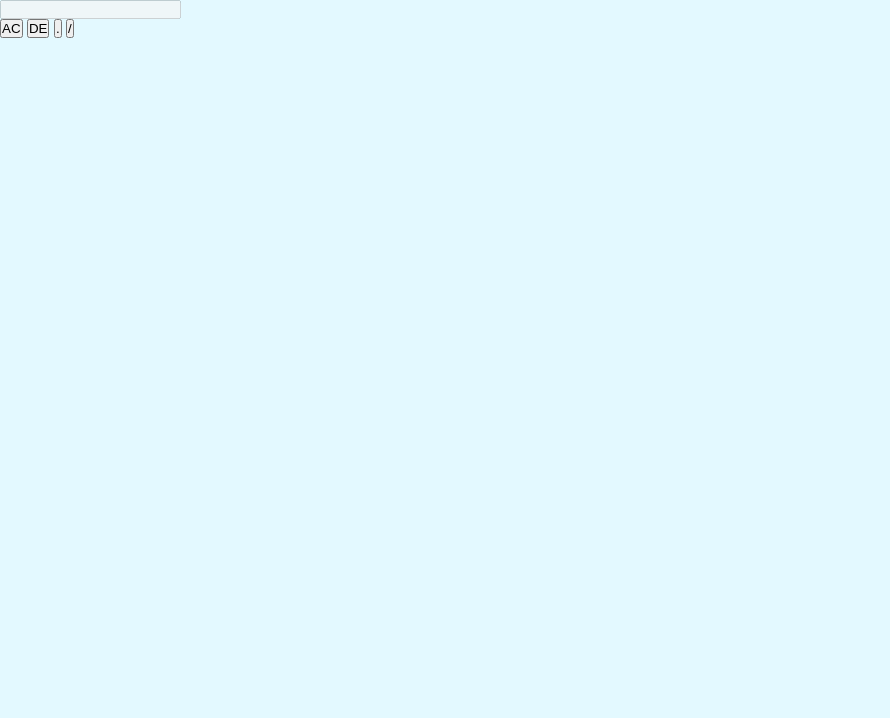
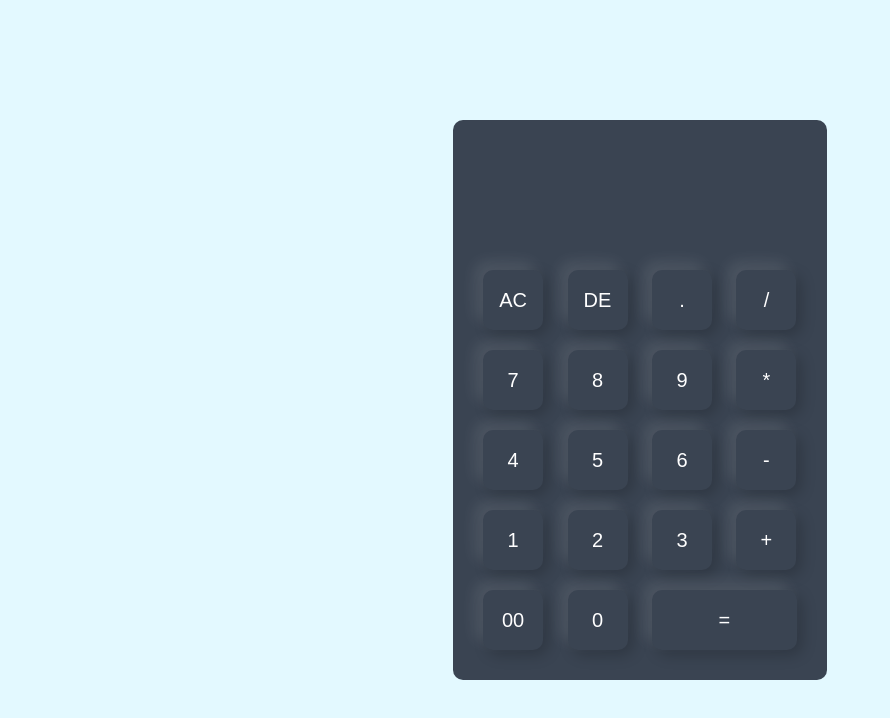
Before and after one commit to fery-blg/Feriel_APPs, a plain HTML site: page Calculatrice/index.html in a window 1280 px wide. Shown: the whole page, without its empty margins (0-890 px from the left). Drawn offline with Linux system fonts and the light colour scheme.

Commit message:
completing the calculator

```diff
--- a/Calculatrice/index.html
+++ b/Calculatrice/index.html
@@ -9,14 +9,40 @@
         <div class="container">
             <div class="calculator">
                 <form id="calculator-form">
-                    <div >
+                    <div  class="display">
                         <input type="text" name="display" disabled>
             </div>
             <div>
-                <input type="button" value="AC">
-                <input type="button" value="DE">
-                <input type="button" value="."">
-                <input type="button" value="/">
+                <input type="button" value="AC" onclick="display.value = ''">
+                <input type="button" value="DE" onclick="display.value = display.value.toString().slice(0, -1)">
+                <input type="button" value="." onclick="display.value += '.'">
+                <input type="button" value="/" onclick="display.value += '/'">
+            </div>
+            <div>
+                <input type="button" value="7" onclick="display.value += '7'">
+                <input type="button" value="8" onclick="display.value += '8'">
+                <input type="button" value="9" onclick="display.value += '9'">
+                <input type="button" value="*"  onclick="display.value += '*'">
+            </div>
+            <div>
+                <input type="button" value="4" onclick="display.value += '4'">
+                <input type="button" value="5" onclick="display.value += '5'">
+                <input type="button" value="6" onclick="display.value += '6'">
+                <input type="button" value="-" onclick="display.value += '-'">
+            </div>
+            <div>
+                <input type="button" value="1" onclick="display.value += '1'">
+                <input type="button" value="2" onclick="display.value += '2'">
+                <input type="button" value="3" onclick="display.value += '3'">
+                <input type="button" value="+" onclick="display.value += '+'">
+            </div>
+             <div>
+                <input type="button" value="00" onclick="display.value += '00'"     >
+                <input type="button" value="0"  onclick="display.value += '0'">
+                <input type="button" value="=" class="equal">
+            </div>
+
+            </form>
             </div>
         </div>
 
--- a/Calculatrice/style.css
+++ b/Calculatrice/style.css
@@ -9,4 +9,45 @@ box-sizing: border-box;
     width: 100%;
     height: 100vh;
     display: flex;
-    background: #e3f9ff;}
+    background: #e3f9ff;
+    display: flex   ;
+    justify-content: center;
+    align-items: center;
+
+}
+.calculator{
+
+    background: #3a4452;
+    padding: 20px;
+    border-radius: 10px;
+}
+
+.calculator form input{
+    border: 0;
+    outline: 0;
+    width: 60px;
+    height: 60px;
+    border-radius: 10px;
+    box-shadow: -8px -8px 15px rgba(255, 255, 255, 0.1) ,5px 5px 15px rgba(0, 0, 0, 0.2) ;
+    background: transparent;
+    font-size: 20px;
+    color: #fff;
+    cursor: pointer;
+    margin: 10px;
+
+}
+form .display{
+    display: flex;
+    justify-content: flex-end;
+    margin : 20px 0;
+}
+form .display input{
+  text-align: right;
+  flex: 1;
+  font-size: 45px;
+  box-shadow: none;
+}
+
+form input.equal{
+   width: 145px;
+}
```
